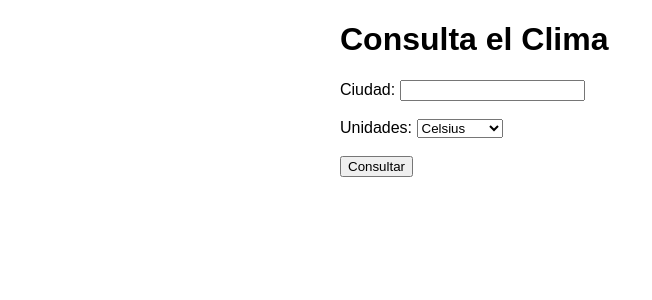
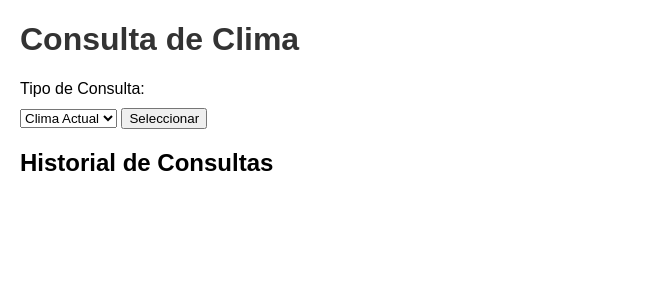
Before and after one commit to Quantum-Crow/Integrador-404, a Flask app: page / in a window 1280 px wide. Shown: the top 300 px of the page, without its empty margins (0-652 px from the left). Run offline with Flask 2, Linux system fonts and the light colour scheme.

Commit message:
creacion de una version secundaria mas funcional

```diff
--- a/app.py
+++ b/app.py
@@ -1,58 +1,81 @@
-from flask import Flask, request, jsonify, render_template
+from flask import Flask, request, jsonify, render_template, redirect, url_for
 import requests
+import os
 
 app = Flask(__name__)
 
-def obtener_clima(ciudad, api_key, unidades):
-    url_base = "http://api.openweathermap.org/data/2.5/weather"
-    parametros = {
-        'q': ciudad,
-        'appid': api_key,
-        'units': unidades,
-        'lang': 'es'
-    }
+API_KEY = '28948f71c93a9489ea957737009e4b8d'
+HISTORIAL_FILE = 'historial.txt'
 
-    respuesta = requests.get(url_base, params=parametros)
+def guardar_historial(consulta):
+    with open(HISTORIAL_FILE, 'a') as file:
+        file.write(consulta + '\n')
 
-    if respuesta.status_code == 200:
-        datos = respuesta.json()
-        return datos
-    else:
-        return None
+def leer_historial():
+    if not os.path.exists(HISTORIAL_FILE):
+        return []
+    with open(HISTORIAL_FILE, 'r') as file:
+        return file.readlines()
 
 @app.route('/')
 def index():
-    return render_template('index.html')
+    historial = leer_historial()
+    return render_template('index.html', historial=historial)
 
-@app.route('/clima', methods=['GET'])
-def clima():
-    ciudad = request.args.get('ciudad')
-    unidades = request.args.get('unidades', 'C').upper()
+@app.route('/seleccionar_tipo', methods=['POST'])
+def seleccionar_tipo():
+    tipo = request.form['tipo']
+    return render_template('consulta.html', tipo=tipo)
 
-    if unidades == 'C':
-        unidades = 'metric'
-        unidad_temp = 'C'
-    elif unidades == 'F':
-        unidades = 'imperial'
-        unidad_temp = 'F'
-    else:
-        unidades = 'metric'
-        unidad_temp = 'C'
+@app.route('/consultar_clima', methods=['POST'])
+def consultar_clima():
+    ciudad = request.form['ciudad']
+    unidad_temp = request.form['unidad_temp']
+    unidad_temp_str = 'Celsius' if unidad_temp == 'metric' else 'Fahrenheit'
+    url = f'http://api.openweathermap.org/data/2.5/weather?q={ciudad}&appid={API_KEY}&lang=es&units={unidad_temp}'
+    response = requests.get(url)
+    datos_clima = response.json()
 
-    api_key = "ponerApi"  #  <----------------- Aca va el api, recordar
-    datos_clima = obtener_clima(ciudad, api_key, unidades)
-
-    if datos_clima:
-        return jsonify({
+    if response.status_code == 200:
+        consulta = f"Clima actual en {ciudad}: {datos_clima['main']['temp']}°{unidad_temp_str}, {datos_clima['weather'][0]['description']}, Humedad: {datos_clima['main']['humidity']}%, Viento: {datos_clima['wind']['speed']} m/s"
+        guardar_historial(consulta)
+        return render_template('resultado.html', resultado={
             'ciudad': datos_clima['name'],
             'pais': datos_clima['sys']['country'],
-            'temperatura': f"{datos_clima['main']['temp']}°{unidad_temp}",
+            'temperatura': f"{datos_clima['main']['temp']}°{unidad_temp_str}",
             'descripcion': datos_clima['weather'][0]['description'],
             'humedad': f"{datos_clima['main']['humidity']}%",
             'velocidad_viento': f"{datos_clima['wind']['speed']} metros por segundo"
         })
     else:
-        return jsonify({'error': 'No se pudo obtener el clima'}), 400
+        return render_template('error.html', error='No se pudo obtener el clima')
 
-if __name__ == "__main__":
-    app.run(host='0.0.0.0', port=5000)
+@app.route('/consultar_pronostico', methods=['POST'])
+def consultar_pronostico():
+    ciudad = request.form['ciudad']
+    unidad_temp = request.form['unidad_temp']
+    unidad_temp_str = 'Celsius' if unidad_temp == 'metric' else 'Fahrenheit'
+    fecha = request.form['fecha']
+    url = f'http://api.openweathermap.org/data/2.5/forecast?q={ciudad}&appid={API_KEY}&lang=es&units={unidad_temp}'
+    response = requests.get(url)
+    datos_pronostico = response.json()
+
+    if response.status_code == 200:
+        for pronostico in datos_pronostico['list']:
+            if fecha in pronostico['dt_txt']:
+                consulta = f"Pronóstico en {ciudad} para {fecha}: {pronostico['main']['temp']}°{unidad_temp_str}, {pronostico['weather'][0]['description']}, Humedad: {pronostico['main']['humidity']}%, Viento: {pronostico['wind']['speed']} m/s"
+                guardar_historial(consulta)
+                return render_template('resultado.html', resultado={
+                    'ciudad': datos_pronostico['city']['name'],
+                    'pais': datos_pronostico['city']['country'],
+                    'temperatura': f"{pronostico['main']['temp']}°{unidad_temp_str}",
+                    'descripcion': pronostico['weather'][0]['description'],
+                    'humedad': f"{pronostico['main']['humidity']}%",
+                    'velocidad_viento': f"{pronostico['wind']['speed']} metros por segundo"
+                })
+        return render_template('error.html', error='No se encontró pronóstico para la fecha seleccionada')
+    else:
+        return render_template('error.html', error='No se pudo obtener el pronóstico')
+
+if __name__ == '__main__':
+    app.run(debug=True)
--- /dev/null
+++ b/static/css/styles.css
@@ -0,0 +1,34 @@
+body {
+    font-family: Arial, sans-serif;
+    margin: 20px;
+}
+
+h1 {
+    color: #333;
+}
+
+form {
+    margin-bottom: 20px;
+}
+
+label {
+    display: block;
+    margin-top: 10px;
+}
+
+input, select {
+    margin-top: 5px;
+}
+
+button {
+    margin-top: 10px;
+}
+
+ul {
+    list-style-type: none;
+    padding: 0;
+}
+
+li {
+    margin-bottom: 5px;
+}
--- a/templates/index.html
+++ b/templates/index.html
@@ -3,67 +3,25 @@
 <head>
     <meta charset="UTF-8">
     <meta name="viewport" content="width=device-width, initial-scale=1.0">
-    <title>Clima</title>
-    <style>
-        body {
-            font-family: Arial, sans-serif;
-            margin: 20px;
-        }
-        .container {
-            max-width: 600px;
-            margin: auto;
-        }
-        .result {
-            margin-top: 20px;
-        }
-    </style>
+    <title>Consulta de Clima</title>
+    <link rel="stylesheet" href="{{ url_for('static', filename='css/styles.css') }}">
 </head>
 <body>
-    <div class="container">
-        <h1>Consulta el Clima</h1>
-        <form id="climaForm">
-            <label for="ciudad">Ciudad:</label>
-            <input type="text" id="ciudad" name="ciudad" required>
-            <br><br>
-            <label for="unidades">Unidades:</label>
-            <select id="unidades" name="unidades">
-                <option value="C">Celsius</option>
-                <option value="F">Fahrenheit</option>
-            </select>
-            <br><br>
-            <button type="submit">Consultar</button>
-        </form>
-        <div class="result" id="result"></div>
-    </div>
+    <h1>Consulta de Clima</h1>
+    <form action="/seleccionar_tipo" method="post">
+        <label for="tipo">Tipo de Consulta:</label>
+        <select id="tipo" name="tipo" required>
+            <option value="clima_actual">Clima Actual</option>
+            <option value="pronostico">Pronóstico</option>
+        </select>
+        <button type="submit">Seleccionar</button>
+    </form>
 
-    <script>
-        document.getElementById('climaForm').addEventListener('submit', function(event) {
-            event.preventDefault();
-            const ciudad = document.getElementById('ciudad').value;
-            const unidades = document.getElementById('unidades').value;
-
-            fetch(`/clima?ciudad=${ciudad}&unidades=${unidades}`)
-                .then(response => response.json())
-                .then(data => {
-                    const resultDiv = document.getElementById('result');
-                    if (data.error) {
-                        resultDiv.innerHTML = `<p>${data.error}</p>`;
-                    } else {
-                        resultDiv.innerHTML = `
-                            <h2>Clima en ${data.ciudad}, ${data.pais}</h2>
-                            <p>Temperatura: ${data.temperatura}</p>
-                            <p>Descripción: ${data.descripcion}</p>
-                            <p>Humedad: ${data.humedad}</p>
-                            <p>Velocidad del viento: ${data.velocidad_viento}</p>
-                        `;
-                    }
-                })
-                .catch(error => {
-                    console.error('Error:', error);
-                    const resultDiv = document.getElementById('result');
-                    resultDiv.innerHTML = '<p>Error al obtener el clima.</p>';
-                });
-        });
-    </script>
+    <h2>Historial de Consultas</h2>
+    <ul>
+        {% for consulta in historial %}
+            <li>{{ consulta }}</li>
+        {% endfor %}
+    </ul>
 </body>
 </html>
```
Also changed, not shown: templates/consulta.html (added, +38 -0 lines), templates/error.html (added, +14 -0 lines), templates/resultado.html (added, +19 -0 lines), historial.txt (added), 1 other file.
